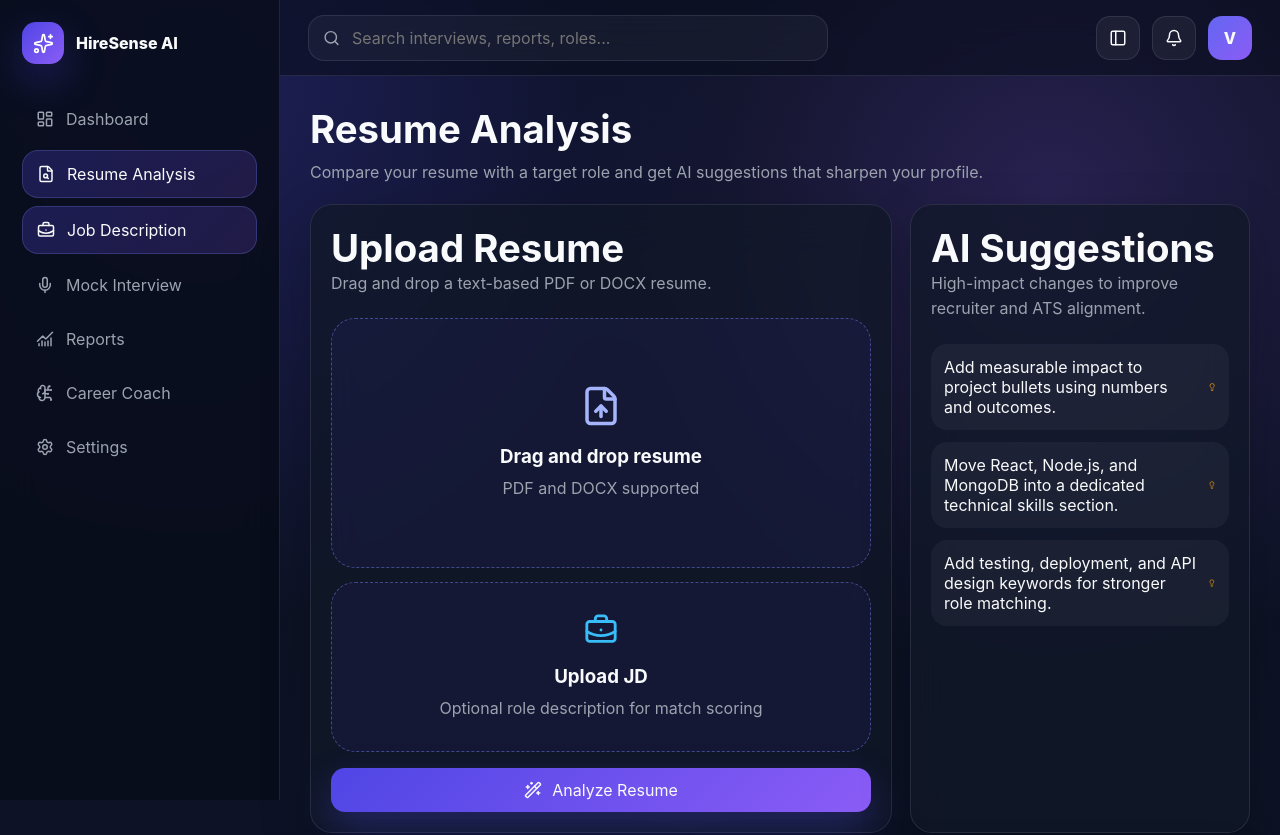
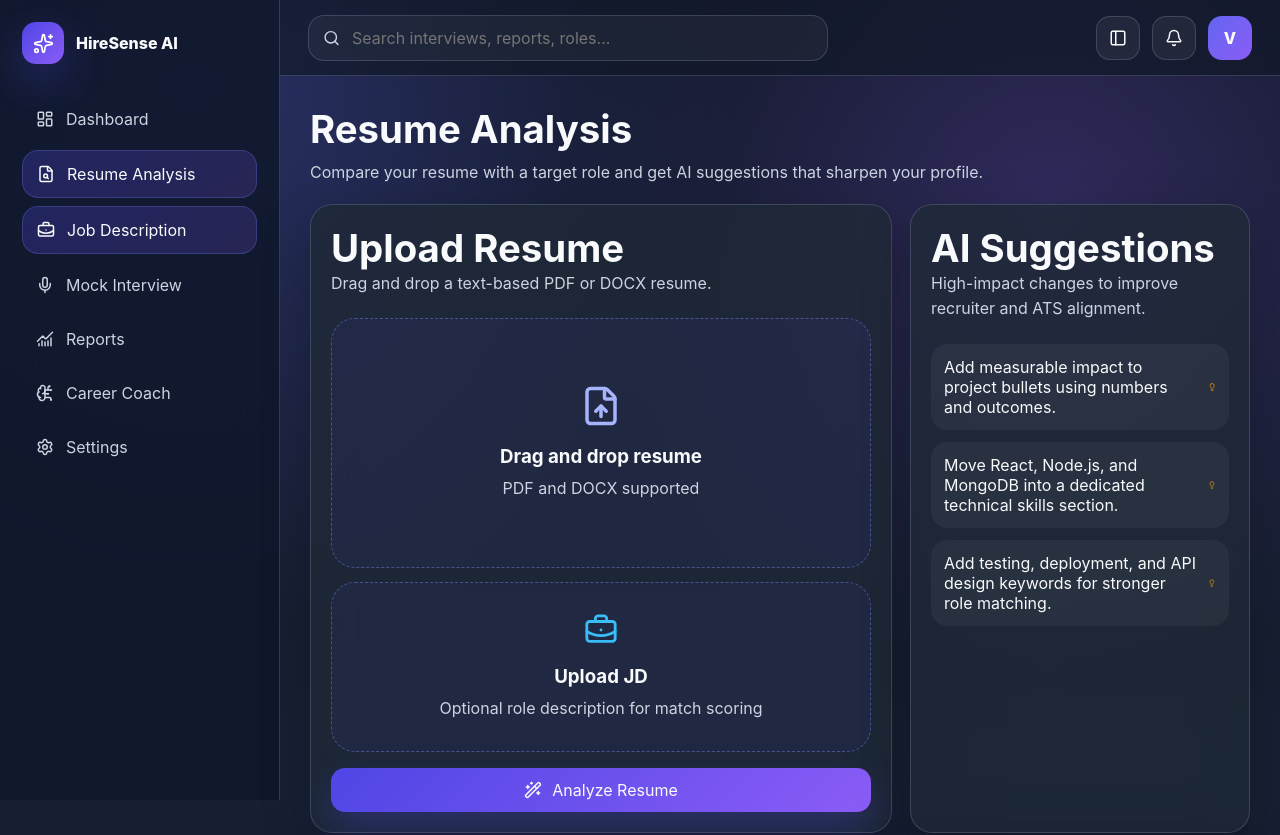
Before and after one commit to Vinisha-725/AI-Mock-Interview-Platform, a React (Vite) app in the folder frontend/: page /resume-upload in a window 1280 px wide. Shown: the top 835 px of the page. Built offline with nearby package versions, Linux system fonts and the light colour scheme.

Commit message:
Lighten HireSense theme

```diff
--- a/frontend/src/styles.css
+++ b/frontend/src/styles.css
@@ -1,13 +1,13 @@
 :root {
   color-scheme: dark;
-  --bg: #0b1020;
-  --panel: #111827;
-  --panel-soft: rgba(17, 24, 39, 0.72);
-  --panel-strong: rgba(17, 24, 39, 0.94);
-  --line: rgba(148, 163, 184, 0.16);
-  --line-strong: rgba(148, 163, 184, 0.28);
+  --bg: #111827;
+  --panel: #1f2937;
+  --panel-soft: rgba(31, 41, 55, 0.78);
+  --panel-strong: rgba(31, 41, 55, 0.94);
+  --line: rgba(191, 219, 254, 0.18);
+  --line-strong: rgba(191, 219, 254, 0.3);
   --text: #f9fafb;
-  --muted: #9ca3af;
+  --muted: #cbd5e1;
   --primary: #4f46e5;
   --secondary: #6366f1;
   --accent: #8b5cf6;
@@ -15,7 +15,7 @@
   --green: #22c55e;
   --amber: #f59e0b;
   --rose: #fb7185;
-  --shadow: 0 24px 80px rgba(0, 0, 0, 0.38);
+  --shadow: 0 24px 70px rgba(15, 23, 42, 0.28);
   font-family: Inter, ui-sans-serif, system-ui, -apple-system, BlinkMacSystemFont, "Segoe UI", sans-serif;
 }
 
@@ -28,9 +28,9 @@ body {
   min-width: 320px;
   min-height: 100vh;
   background:
-    radial-gradient(circle at 15% 5%, rgba(79, 70, 229, 0.28), transparent 34rem),
-    radial-gradient(circle at 82% 12%, rgba(139, 92, 246, 0.22), transparent 30rem),
-    linear-gradient(180deg, #0b1020 0%, #0d1326 46%, #090d19 100%);
+    radial-gradient(circle at 15% 5%, rgba(99, 102, 241, 0.3), transparent 34rem),
+    radial-gradient(circle at 82% 12%, rgba(139, 92, 246, 0.24), transparent 30rem),
+    linear-gradient(180deg, #111827 0%, #172033 46%, #0f172a 100%);
   color: var(--text);
 }
 
@@ -64,7 +64,7 @@ button {
 
 .glass {
   border: 1px solid var(--line);
-  background: linear-gradient(145deg, rgba(17, 24, 39, 0.86), rgba(17, 24, 39, 0.48));
+  background: linear-gradient(145deg, rgba(31, 41, 55, 0.88), rgba(30, 41, 59, 0.62));
   box-shadow: var(--shadow);
   backdrop-filter: blur(24px);
 }
@@ -74,7 +74,7 @@ button {
   top: 0;
   z-index: 20;
   border-bottom: 1px solid var(--line);
-  background: rgba(11, 16, 32, 0.82);
+  background: rgba(17, 24, 39, 0.82);
   backdrop-filter: blur(22px);
 }
 
@@ -368,7 +368,7 @@ button {
   height: 100vh;
   padding: 22px;
   border-right: 1px solid var(--line);
-  background: rgba(8, 13, 27, 0.88);
+  background: rgba(15, 23, 42, 0.84);
   backdrop-filter: blur(20px);
 }
 
@@ -401,7 +401,7 @@ button {
 .topbar {
   padding: 0 28px;
   border-bottom: 1px solid var(--line);
-  background: rgba(11, 16, 32, 0.62);
+  background: rgba(17, 24, 39, 0.64);
   backdrop-filter: blur(18px);
 }
 
@@ -602,7 +602,7 @@ button {
   border-radius: 50%;
   display: grid;
   place-items: center;
-  background: #0b1020;
+  background: #111827;
   border: 1px solid var(--line);
   font-size: 34px;
   font-weight: 900;
```
